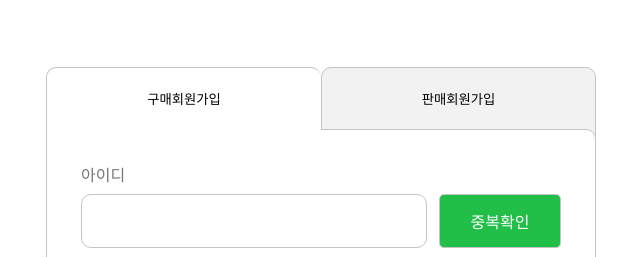
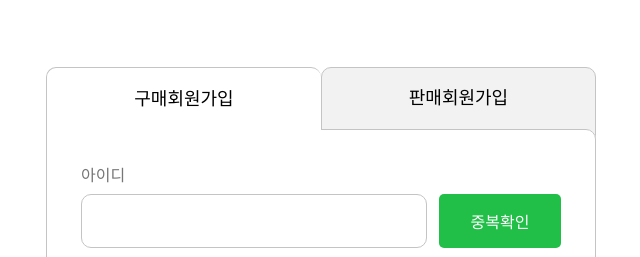
Before and after one commit to oreumiDevsquad/openmarket_project, a website: page pages/signup.html in a window 1280 px wide. Shown: the part 150-407 px from the top of the page, without its empty margins (319-959 px from the left). Drawn offline with Linux system fonts and the light colour scheme; a web font is replaced by a local one.

Commit message:
style: 누락된 스타일 추가

```diff
--- a/assets/css/pages/signup.css
+++ b/assets/css/pages/signup.css
@@ -32,6 +32,9 @@
 
         .signup__tabs-button {
             background-color: #fff;
+            font-weight: 500;
+            font-size: 18px;
+            line-height: calc(100% + 4px);
             width: 275px;
             height: 80px;
             box-sizing: border-box;
@@ -82,6 +85,7 @@
     button {
         background-color: var(--main-color);
         border-radius: 5px;
+        border: none;
         width: 122px;
         color: #fff;
         font-size: 16px;
@@ -141,8 +145,8 @@
 
                     .signup__select {
                         appearance: none;
-            background: url('../../icons/icon-down-arrow.svg') no-repeat right
-              22px center;
+                        background: url('../../icons/icon-down-arrow.svg')
+                            no-repeat right 22px center;
 
                         &:open {
                             background-image: url('../../icons/icon-up-arrow.svg');
```
Lines whose indentation alone changed are shown as unchanged.
